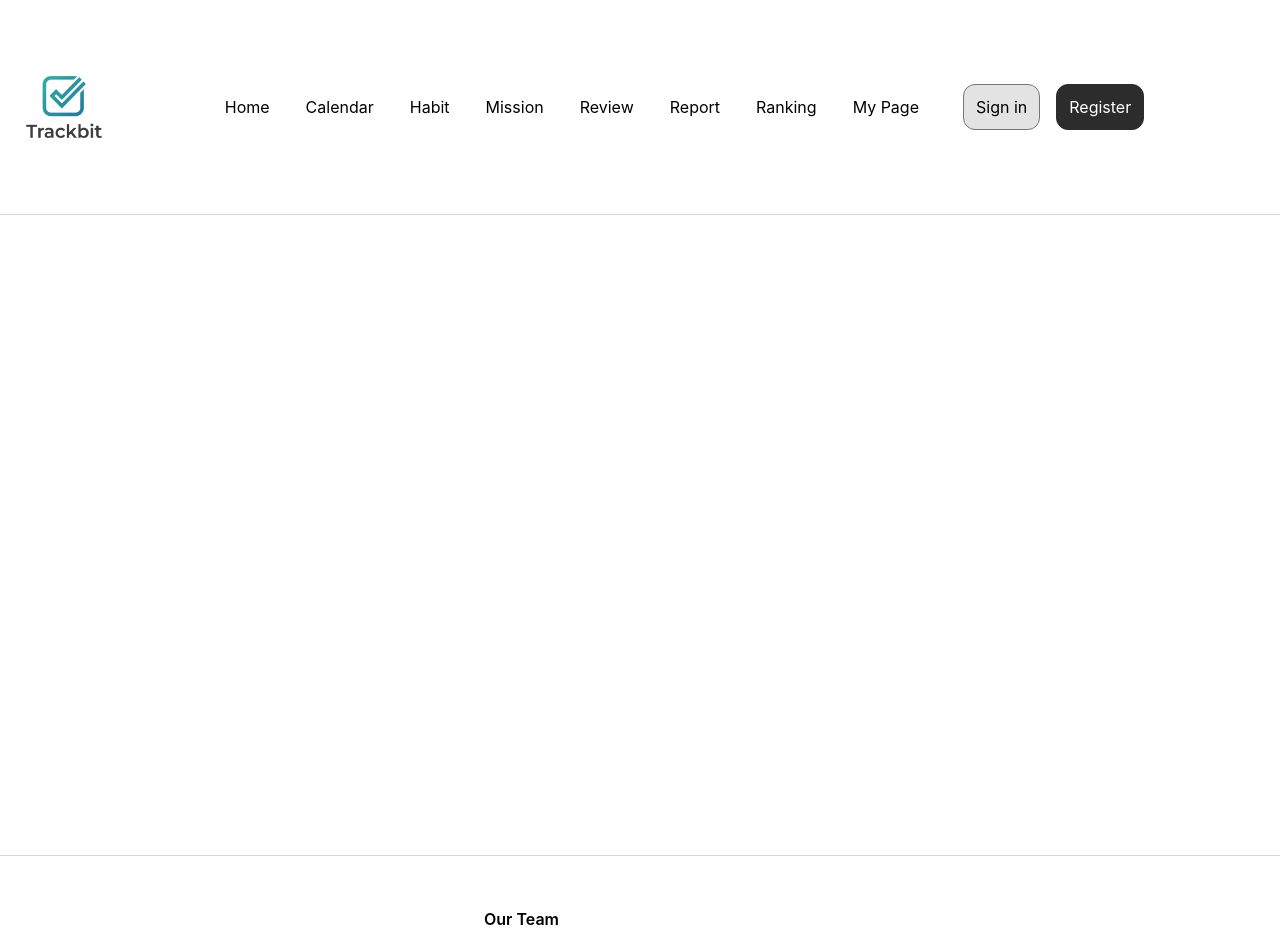
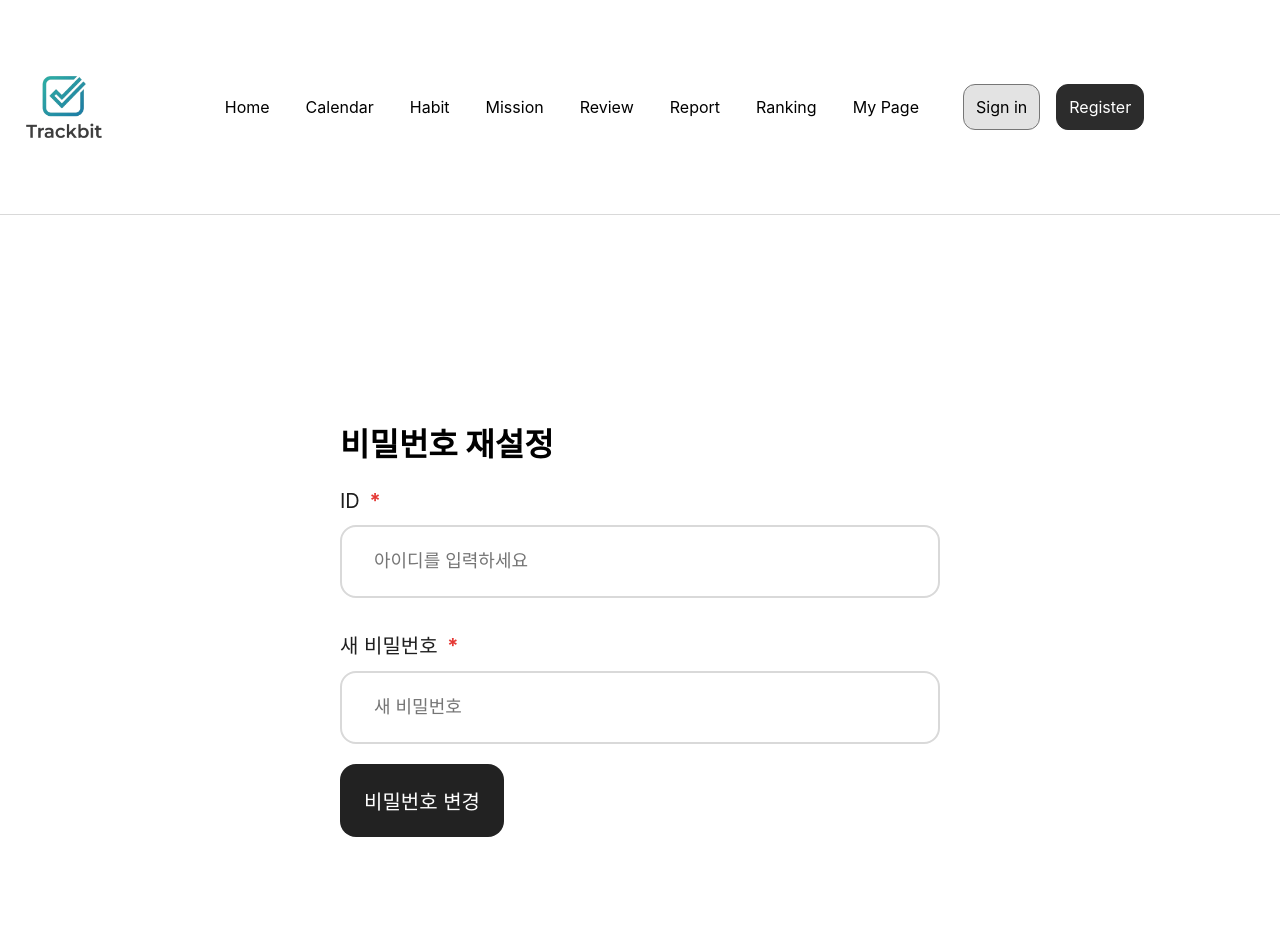
Before and after one commit to yuruha0605/Trackbit_FE, a React (Create React App) app: page /resetPassword in a window 1280 px wide. Shown: the top 930 px of the page. Built offline with nearby package versions, Linux system fonts and the light colour scheme; no server answers.

Commit message:
resetPassword 추가

```diff
--- a/src/App.js
+++ b/src/App.js
@@ -13,6 +13,7 @@ import HomePage from "./pages/home/HomePage";
 import MyTrophy from "./pages/mypage/MyTrophy";
 import UserRecord from "./pages/mypage/UserRecord";
 import FindPassword from "./pages/user/FindPassword";
+import ResetPassword from "./pages/user/ResetPassword";
 
 import { AlertProvider } from "./context/AlertContext";
 import useSseAlert from "./hooks/useSseAlert";
@@ -40,7 +41,8 @@ function App() {
 
             <Route path="/register" element={<SignUp />} />
             <Route path="/signin" element={<SignIn />} />
-            <Route path="/findPassword" element={<FindPassword />}/>
+            <Route path="/findPassword" element={<FindPassword />} />
+            <Route path="/resetPassword" element={<ResetPassword />}/>
 
             <Route path="/mypage" element={<MyPage />}>
               <Route index element={<UserRecord />} />
--- a/src/pages/mypage/UserRecord.jsx
+++ b/src/pages/mypage/UserRecord.jsx
@@ -90,7 +90,6 @@ function Tag({ label }) {
   return (
     <div className="tag">
       <span>{label}</span>
-      <span className="tag-icon">+</span>
     </div>
   );
 }
--- a/src/pages/user/FindPassword.jsx
+++ b/src/pages/user/FindPassword.jsx
@@ -17,8 +17,7 @@ function FindPassword() {
   });
 
   const [error, setError] = useState("");
-  const [password, setPassword] = useState("");
-  const [success, setSuccess] = useState(false);
+  const [loading, setLoading] = useState(false);
 
   const handleChange = (e) => {
     const { name, value } = e.target;
@@ -28,23 +27,24 @@ function FindPassword() {
   const handleSubmit = async (e) => {
     e.preventDefault();
     setError("");
-    setPassword("");
-    setSuccess(false);
+    setLoading(true);
 
     try {
-      const { data } = await api.post("/users/findPassword", {
+      await api.post("/users/findPassword", {
         loginId: form.loginId,
         name: form.name,
       });
 
-      setPassword(data.password);
-      setSuccess(true);
+      navigate("/resetPassword", {
+        state: { loginId: form.loginId },
+      });
     } catch (err) {
       setError(
         err.response?.data?.message ||
           "사용자 정보를 확인할 수 없습니다."
       );
-      console.error("find password error:", err);
+    } finally {
+      setLoading(false);
     }
   };
 
@@ -73,34 +73,20 @@ function FindPassword() {
                 onChange={handleChange}
                 placeholder={label}
                 required={required}
-                disabled={success}
               />
             </div>
           ))}
         </div>
 
-        {error && <p className="form-error">{error}</p>}
+        {error && <p className="error-text">{error}</p>}
 
-        {success && (
-          <div className="form-success">
-            <p>비밀번호를 찾았습니다</p>
-            <strong>비밀번호: {password}</strong>
-
-            <button
-              type="button"
-              className="go-login-btn"
-              onClick={() => navigate("/signin")}
-            >
-              로그인 하러 가기
-            </button>
-          </div>
-        )}
-
-        {!success && (
-          <button type="submit" className="submit-btn">
-            비밀번호 찾기
-          </button>
-        )}
+        <button
+          type="submit"
+          className="submit-btn"
+          disabled={loading}
+        >
+          {loading ? "확인 중..." : "비밀번호 재설정"}
+        </button>
       </form>
     </div>
   );
--- /dev/null
+++ b/src/pages/user/ResetPassword.jsx
@@ -0,0 +1,97 @@
+import { useState } from "react";
+import { useNavigate } from "react-router-dom";
+import api from "../../api/axios";
+
+function ResetPassword() {
+  const navigate = useNavigate();
+
+  const [form, setForm] = useState({
+    loginId: "",
+    newPassword: "",
+  });
+
+  const [error, setError] = useState("");
+  const [loading, setLoading] = useState(false);
+
+  const handleChange = (e) => {
+    const { name, value } = e.target;
+    setForm((prev) => ({ ...prev, [name]: value }));
+  };
+
+  const handleSubmit = async (e) => {
+    e.preventDefault();
+    setError("");
+    setLoading(true);
+
+    try {
+      await api.put("/users/resetPassword", {
+        loginId: form.loginId,
+        password: form.newPassword,
+      });
+
+      alert("비밀번호가 변경되었습니다. 다시 로그인해주세요.");
+      navigate("/signin");
+    } catch (err) {
+      setError(
+        err.response?.data?.message ||
+          "비밀번호 변경에 실패했습니다."
+      );
+    } finally {
+      setLoading(false);
+    }
+  };
+
+  return (
+    <div className="page-center">
+      <form
+        className="page-container container-sm"
+        onSubmit={handleSubmit}
+      >
+        <h2 style={{ fontSize: "32px", marginBottom: "24px" }}>
+          비밀번호 재설정
+        </h2>
+
+        <div className="form-grid">
+          <div className="form-field full">
+            <label>
+              ID <span className="required">*</span>
+            </label>
+            <input
+              name="loginId"
+              value={form.loginId}
+              onChange={handleChange}
+              placeholder="아이디를 입력하세요"
+              required
+            />
+          </div>
+
+          <div className="form-field full">
+            <label>
+              새 비밀번호 <span className="required">*</span>
+            </label>
+            <input
+              type="password"
+              name="newPassword"
+              value={form.newPassword}
+              onChange={handleChange}
+              placeholder="새 비밀번호"
+              required
+            />
+          </div>
+        </div>
+
+        {error && <p className="error-text">{error}</p>}
+
+        <button
+          type="submit"
+          className="btn-primary"
+          disabled={loading}
+        >
+          {loading ? "변경 중..." : "비밀번호 변경"}
+        </button>
+      </form>
+    </div>
+  );
+}
+
+export default ResetPassword;
```
